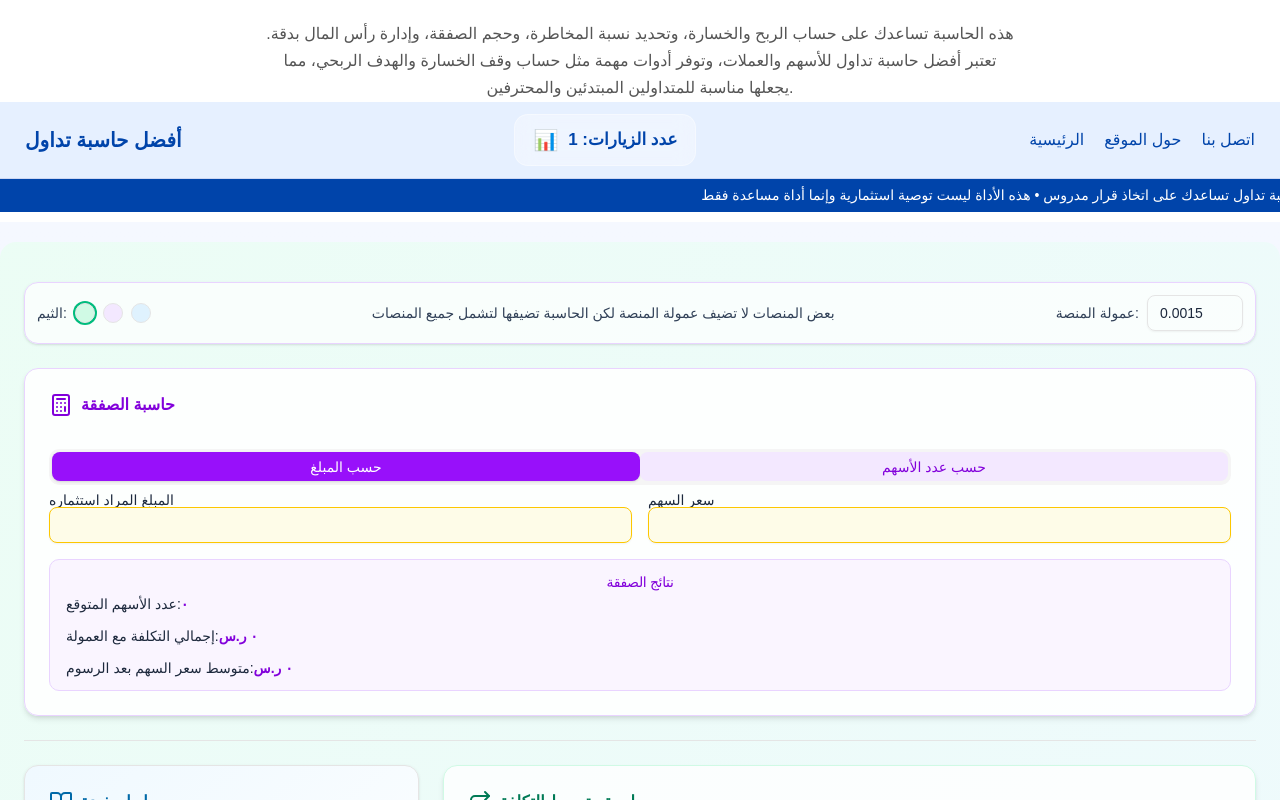
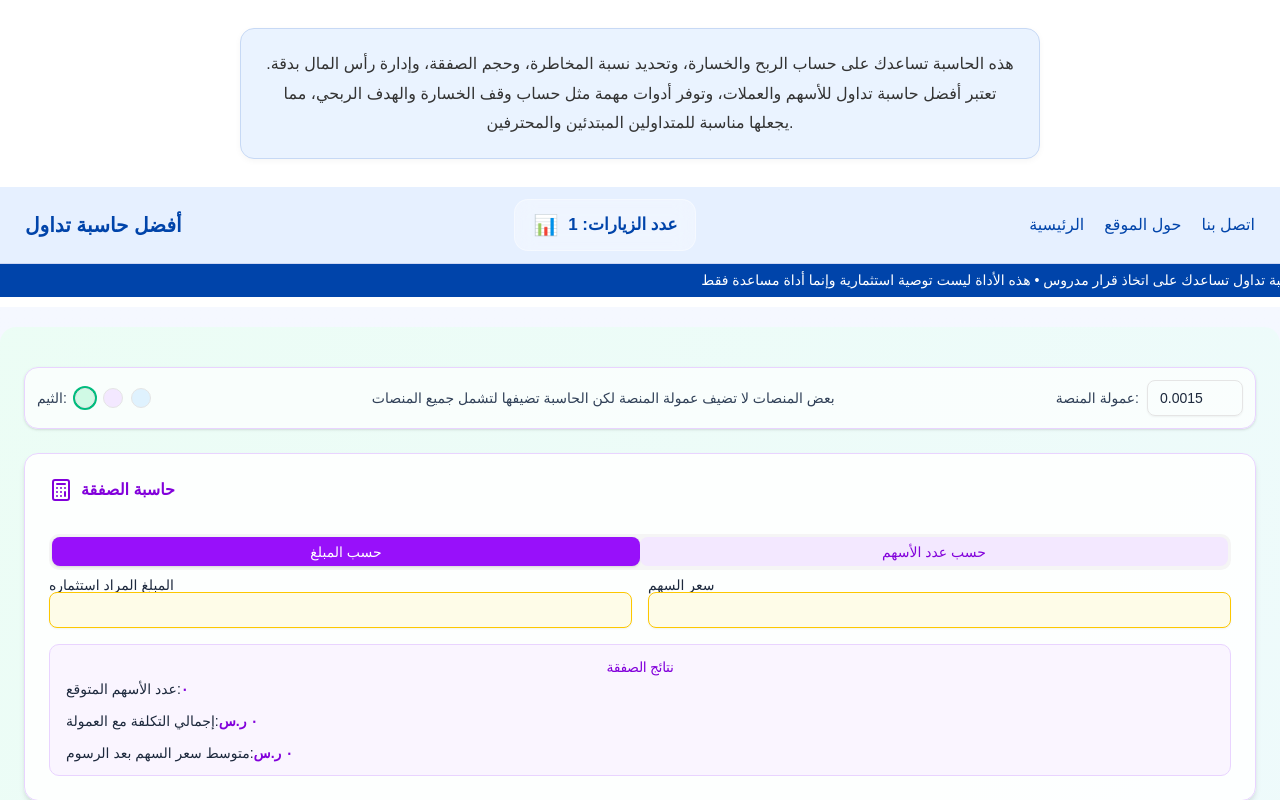
Before and after one commit to drishinnawy/tadawul-calculator-web, a Next.js app: page / in a window 1280 px wide. Shown: the top 800 px of the page. Built offline with nearby package versions, Linux system fonts and the light colour scheme; no server answers; the database is empty.

Commit message:
Refactor keyword paragraph with improved styling
Updated the styling and content of the keyword paragraph to enhance design consistency.

```diff
--- a/src/pages/index.tsx
+++ b/src/pages/index.tsx
@@ -24,24 +24,27 @@ const Home: NextPage = () => {
         <Schema />
       </Head>
 
-      {/* فقرة الكلمات المفتاحية — تمت إضافتها هنا فقط */}
-      <p
+      {/* فقرة الكلمات المفتاحية بخلفية منسجمة مع تصميم الحاسبة */}
+      <div
         style={{
+          backgroundColor: "#eaf3ff", // نفس روح ألوان الحاسبة
+          padding: "20px 24px",
+          borderRadius: "14px",
+          maxWidth: "800px",
+          margin: "28px auto",
+          color: "#333",
+          lineHeight: "1.85",
+          fontSize: "16px",
           textAlign: "center",
-          color: "#555",
-          marginTop: "20px",
-          maxWidth: "750px",
-          marginLeft: "auto",
-          marginRight: "auto",
-          lineHeight: "1.7",
-          fontSize: "16px",
+          border: "1px solid #c7d9f5", // نفس درجة حدود الحاسبة
+          boxShadow: "0 2px 6px rgba(0, 0, 0, 0.04)", // ظل خفيف مثل بطاقات الحاسبة
         }}
       >
         هذه الحاسبة تساعدك على حساب الربح والخسارة، وتحديد نسبة المخاطرة، وحجم
         الصفقة، وإدارة رأس المال بدقة. تعتبر أفضل حاسبة تداول للأسهم والعملات،
         وتوفر أدوات مهمة مثل حساب وقف الخسارة والهدف الربحي، مما يجعلها مناسبة
         للمتداولين المبتدئين والمحترفين.
-      </p>
+      </div>
 
       {/* Navbar */}
       <nav
```
